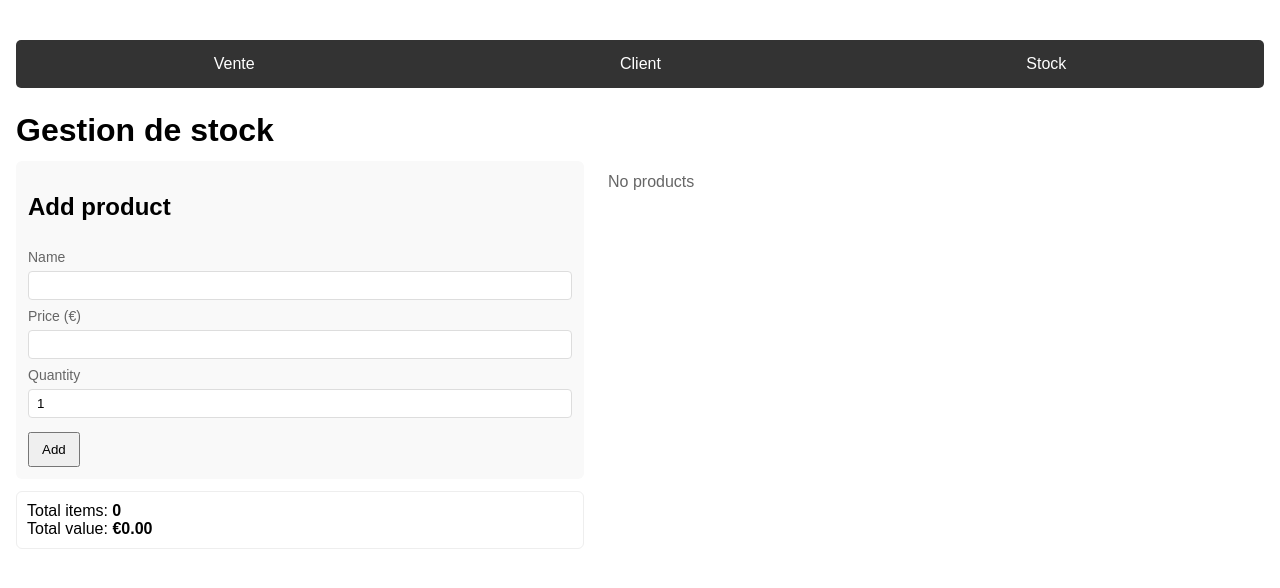
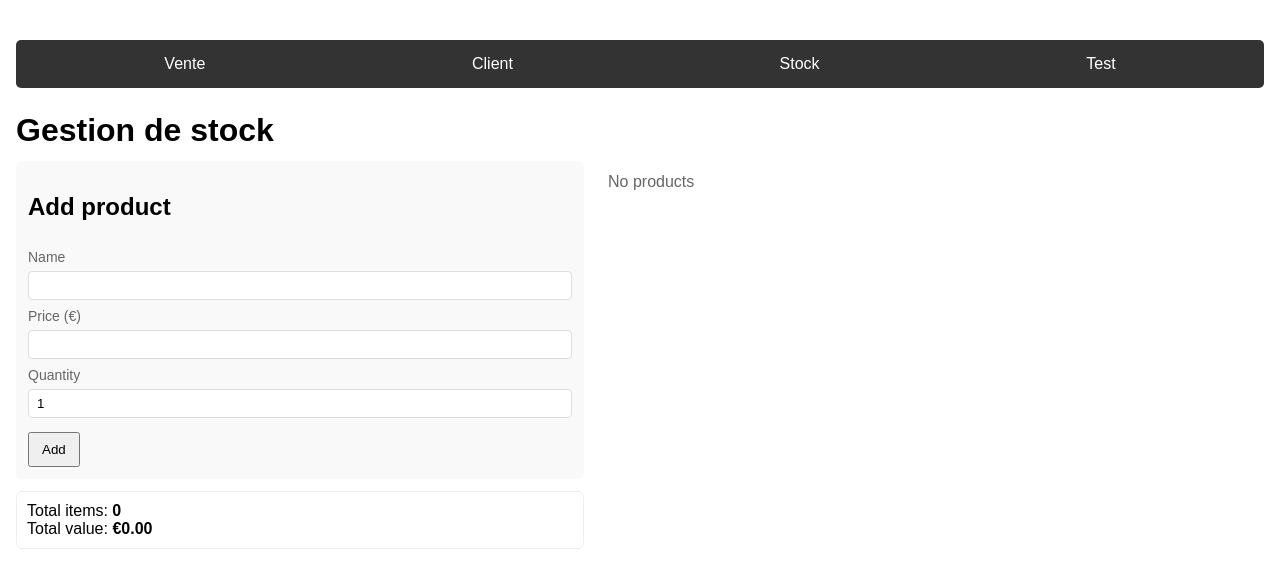
Before and after one commit to yamadaMk12/Gestion-de-stock, a React (Create React App) app in the folder react-gestion/: page / in a window 1280 px wide. Shown: the top 588 px of the page. Built offline with nearby package versions, Linux system fonts and the light colour scheme.

Commit message:
feat: add Test route and link in Navbar; update .gitignore to remove test files

```diff
--- a/react-gestion/src/App.js
+++ b/react-gestion/src/App.js
@@ -3,19 +3,22 @@ import Navbar from './components/Navbar';
 import Client from './components/Client';
 import Stock from './components/Stock';
 import Vente from './components/Vente';
+import Test from './components/Test';
 import { BrowserRouter } from 'react-router-dom';
 import { Route, Routes } from 'react-router-dom';
 
 function App() {
   return (
       <BrowserRouter>
+        {console.log("Render App component")}
         <div className="app">
           <Navbar />
           <Routes>
             <Route path='/' element={<Stock />}/>
             <Route path='/stock' element={<Stock />}/>
             <Route path='/client' element={<Client />}/>
-          <Route path='/vente' element={<Vente name="Yama" />}/>
+            <Route path='/vente' element={<Vente />}/>
+            <Route path='/test' element={<Test />}/>
           </Routes>
         </div>
       </BrowserRouter>
--- a/react-gestion/src/components/Navbar.js
+++ b/react-gestion/src/components/Navbar.js
@@ -6,6 +6,7 @@ export default function Navbar() {
             <Link to="/Vente">Vente</Link>
             <Link to="/Client">Client</Link>
             <Link to="/Stock">Stock</Link>
+            <Link to="/Test">Test</Link>
         </nav>
     </>
 }
```
Also changed, not shown: 1 other file (tests, documents, lock files or other folders). Lines whose indentation alone changed are shown as unchanged.
